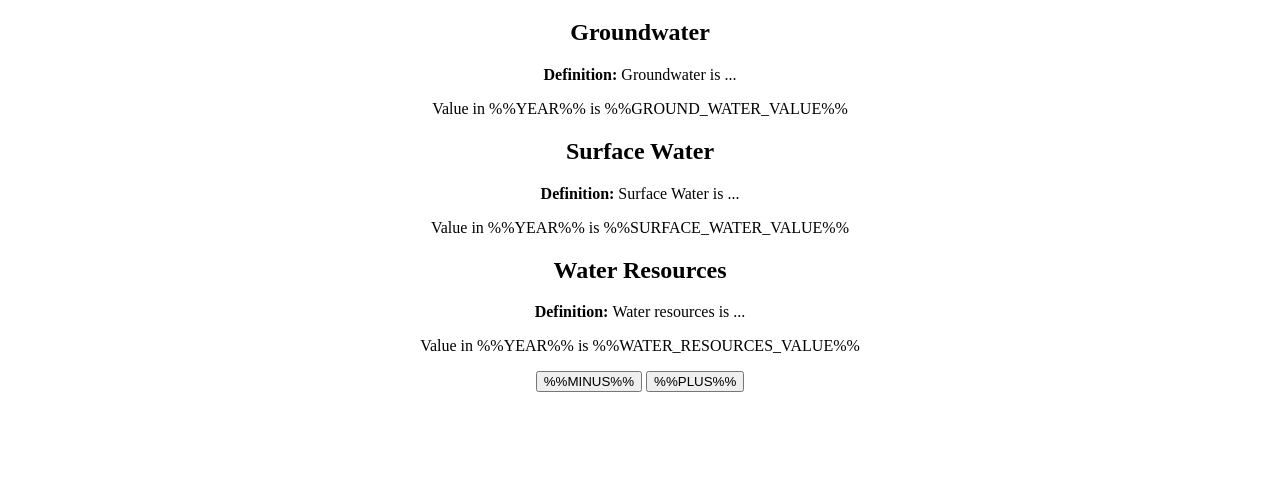
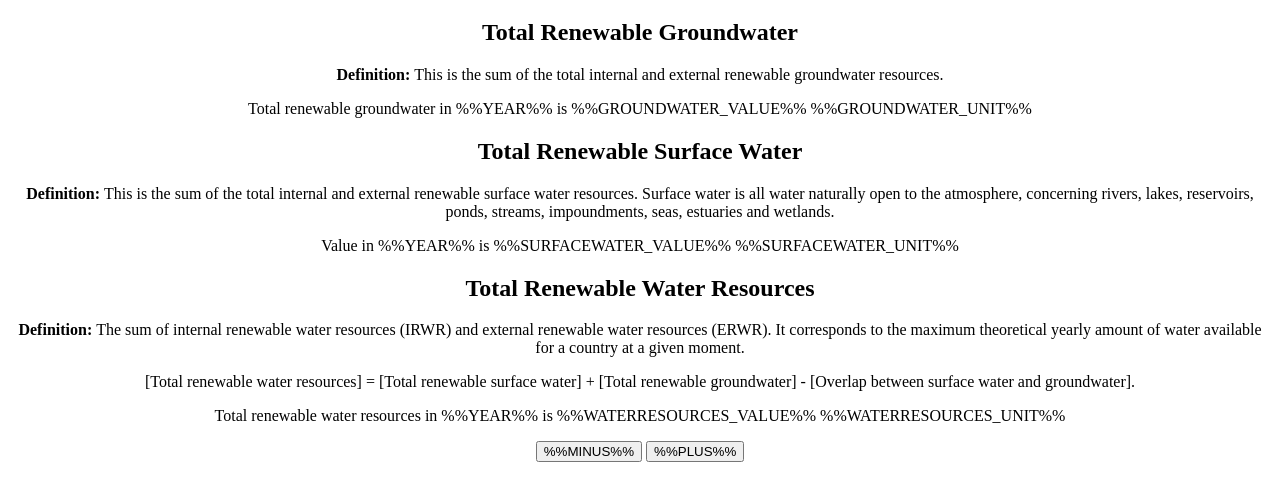
Before and after one commit to soth8059/dynamicSite, a website: page templates/renewable.html in a window 1280 px wide. Shown: the part 87-588 px from the top of the page. Drawn offline with Linux system fonts and the light colour scheme; files that its build step writes are made by us from their sources.

Commit message:
update template topic static content

```diff
--- a/templates/renewable.html
+++ b/templates/renewable.html
@@ -10,17 +10,18 @@
     <a href="index.html">Home</a>
     <h1>US Renewable Resources in %%YEAR%%</h1>
 
-    <h2>Groundwater</h2>
-    <p><strong>Definition: </strong> Groundwater is ...</p>
-    <p>Value in %%YEAR%% is %%GROUND_WATER_VALUE%% </p>
+    <h2>Total Renewable Groundwater</h2>
+    <p><strong>Definition: </strong> This is the sum of the total internal and external renewable groundwater resources.</p>
+    <p>Total renewable groundwater in %%YEAR%% is %%GROUNDWATER_VALUE%% %%GROUNDWATER_UNIT%%</p>
 
-    <h2>Surface Water</h2>
-    <p><strong>Definition: </strong> Surface Water is ...</p>
-    <p>Value in %%YEAR%% is %%SURFACE_WATER_VALUE%%</p>
+    <h2>Total Renewable Surface Water</h2>
+    <p><strong>Definition: </strong> This is the sum of the total internal and external renewable surface water resources. Surface water is all water naturally open to the atmosphere, concerning rivers, lakes, reservoirs, ponds, streams, impoundments, seas, estuaries and wetlands.</p>
+    <p>Value in %%YEAR%% is %%SURFACEWATER_VALUE%%  %%SURFACEWATER_UNIT%%</p>
 
-    <h2>Water Resources</h2>
-    <p><strong>Definition: </strong> Water resources is ...</p>
-    <p>Value in %%YEAR%% is %%WATER_RESOURCES_VALUE%%</p>
+    <h2>Total Renewable Water Resources</h2>
+    <p><strong>Definition: </strong> The sum of internal renewable water resources (IRWR) and external renewable water resources (ERWR). It corresponds to the maximum theoretical yearly amount of water available for a country at a given moment.</p>
+    <p>[Total renewable water resources] = [Total renewable surface water] + [Total renewable groundwater] - [Overlap between surface water and groundwater].</p>
+    <p>Total renewable water resources in %%YEAR%% is %%WATERRESOURCES_VALUE%% %%WATERRESOURCES_UNIT%%</p>
 
     <a href="#"><button>%%MINUS%%</button></a>
     <a href="#"><button>%%PLUS%%</button></a>
```
Also changed, not shown: templates/capita.html (+8 -8 lines), templates/precipitation.html (+4 -4 lines).
